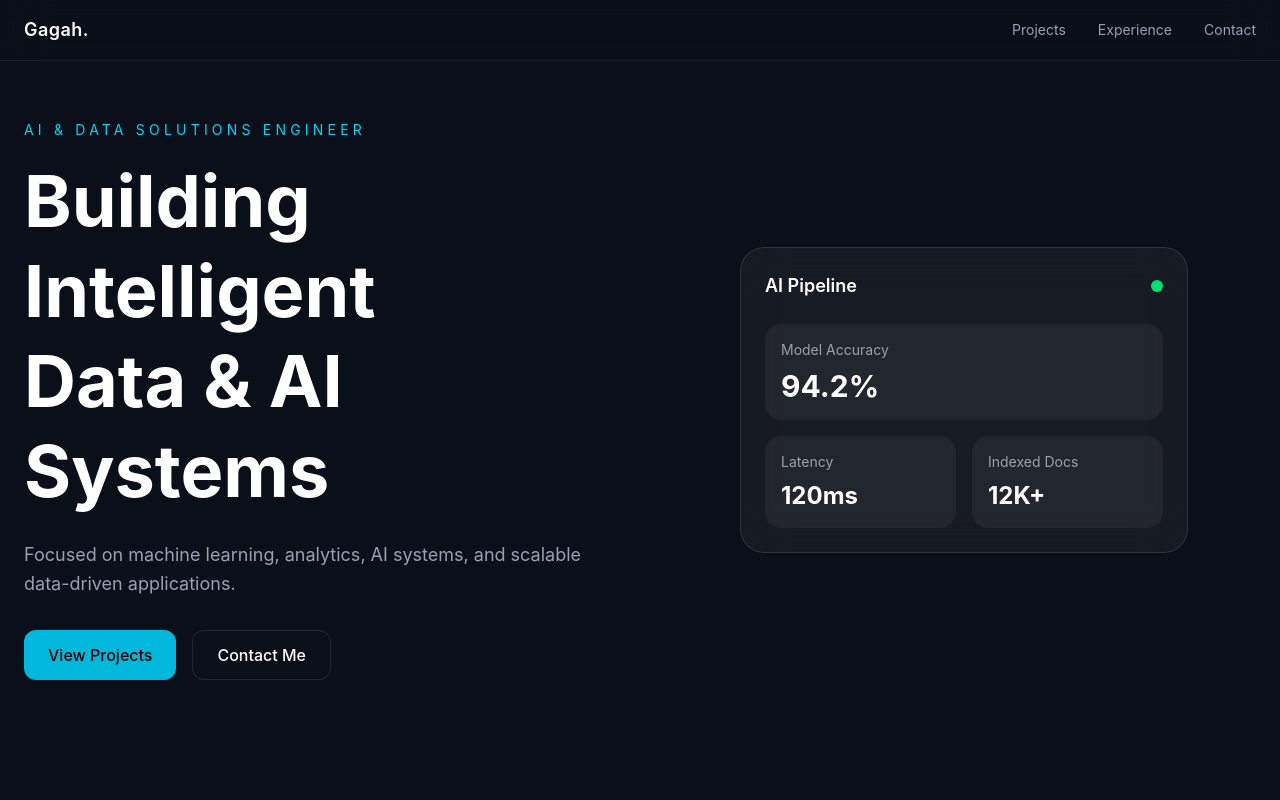
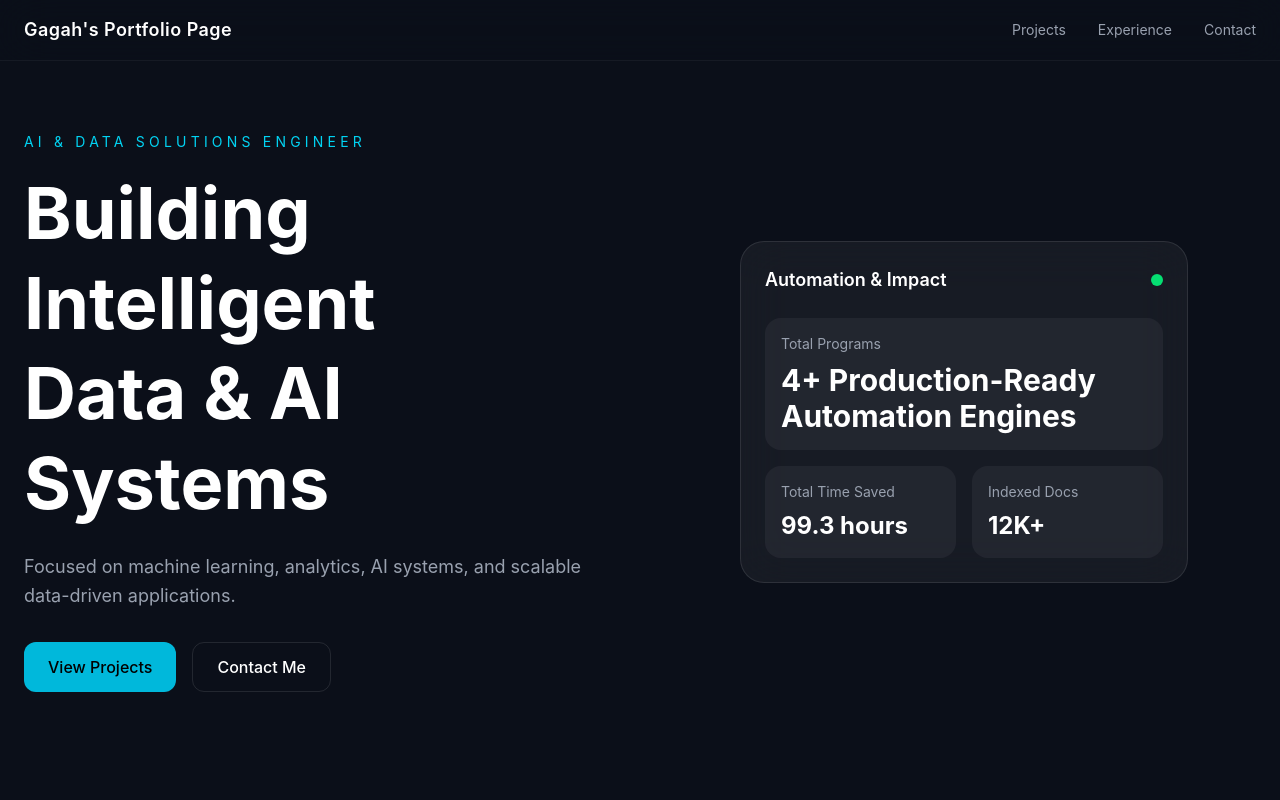
Before and after one commit to adilagagagah/adilagagagah.github.io, a React (Vite) app: page / in a window 1280 px wide. Shown: the top 800 px of the page. Built offline with nearby package versions, Linux system fonts and the light colour scheme.

Commit message:
update head title; prepare for new page

```diff
--- a/index.html
+++ b/index.html
@@ -1,13 +1,24 @@
 <!doctype html>
 <html lang="en">
+
 <head>
   <meta charset="UTF-8" />
   <link rel="icon" type="image/svg+xml" href="/favicon.ico" />
   <meta name="viewport" content="width=device-width, initial-scale=1.0" />
-    <title>adilagagagah.github.io</title>
+  <title>Gagah Adilaga | Data & AI Specialist</title>
+  <script>
+    (function () {
+      const prefersDark = window.matchMedia('(prefers-color-scheme: dark)').matches;
+      if (prefersDark) {
+        document.documentElement.classList.add('dark');
+      }
+    })();
+  </script>
 </head>
+
 <body>
   <div id="root"></div>
   <script type="module" src="/src/main.jsx"></script>
 </body>
+
 </html>
--- a/src/components/layout/Navbar.jsx
+++ b/src/components/layout/Navbar.jsx
@@ -5,7 +5,7 @@ export default function Navbar() {
       <div className="mx-auto flex max-w-7xl items-center justify-between px-6 py-4">
 
         <h1 className="text-lg font-semibold tracking-wide">
-          Gagah.
+          Gagah's Portfolio Page
         </h1>
 
         <nav className="hidden gap-8 md:flex">
--- a/src/components/sections/1_HeroSection.jsx
+++ b/src/components/sections/1_HeroSection.jsx
@@ -1,6 +1,6 @@
 export default function HeroSection() {
   return (
-    <section className="flex min-h-screen items-center px-6">
+    <section className="flex min-h-screen items-center px-6 pt-16 pb-12 md:pt-18 md:pb-12">
 
       <div className="mx-auto grid max-w-7xl gap-16 md:grid-cols-2">
 
@@ -44,7 +44,7 @@ export default function HeroSection() {
             <div className="mb-6 flex items-center justify-between">
 
               <h3 className="text-lg font-semibold">
-                AI Pipeline
+                Automation & Impact
               </h3>
 
               <div className="h-3 w-3 rounded-full bg-green-400" />
@@ -56,11 +56,11 @@ export default function HeroSection() {
               <div className="rounded-2xl bg-white/5 p-4">
 
                 <p className="text-sm text-gray-400">
-                  Model Accuracy
+                  Total Programs
                 </p>
 
                 <h2 className="mt-2 text-3xl font-bold">
-                  94.2%
+                  4+ Production-Ready Automation Engines
                 </h2>
 
               </div>
@@ -70,11 +70,11 @@ export default function HeroSection() {
                 <div className="rounded-2xl bg-white/5 p-4">
 
                   <p className="text-sm text-gray-400">
-                    Latency
+                    Total Time Saved
                   </p>
 
                   <h3 className="mt-2 text-2xl font-bold">
-                    120ms
+                    99.3 hours
                   </h3>
 
                 </div>
```
Lines whose indentation alone changed are shown as unchanged.
